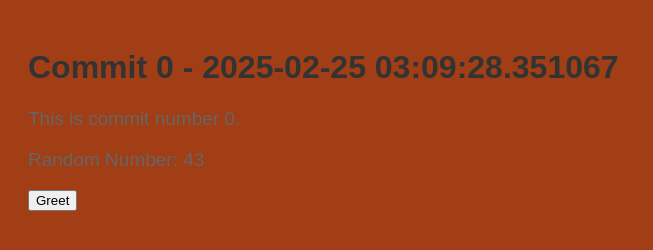
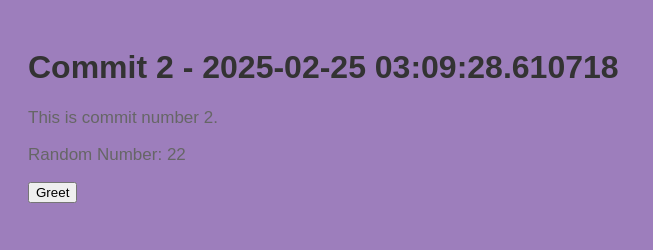
Before and after one commit to legbald0d/myrep-repo-20250225030922, a plain HTML site: page index.html in a window 1280 px wide. Shown: the whole page, without its empty margins (0-653 px from the left). Drawn offline with Linux system fonts and the light colour scheme.

Commit message:
📝 Commit 2 with HTML, CSS, and JS

```diff
--- a/index.html
+++ b/index.html
@@ -2,13 +2,13 @@
     <!DOCTYPE html>
     <html>
     <head>
-        <title>Commit 0 - 2025-02-25 03:09:28.351067</title>
+        <title>Commit 2 - 2025-02-25 03:09:28.610718</title>
         <link rel="stylesheet" href="style.css">
     </head>
     <body>
-        <h1>Commit 0 - 2025-02-25 03:09:28.351067</h1>
-        <p>This is commit number 0.</p>
-        <p>Random Number: 43</p>
+        <h1>Commit 2 - 2025-02-25 03:09:28.610718</h1>
+        <p>This is commit number 2.</p>
+        <p>Random Number: 22</p>
         <button onclick="greet()">Greet</button>
         <script src="script.js"></script>
     </body>
--- a/script.js
+++ b/script.js
@@ -2,4 +2,4 @@
     function greet() {
         alert('Hello from commit ' + commitNumber + '!');
     }
-    var commitNumber = 0;
+    var commitNumber = 2;
--- a/style.css
+++ b/style.css
@@ -1,7 +1,7 @@
 
     body {
         font-family: Arial, sans-serif;
-        background-color: #a13e15;
+        background-color: #9d7ebc;
         padding: 20px;
     }
     h1 {
@@ -9,5 +9,5 @@
     }
     p {
         color: #666;
-        font-size: 19px;
+        font-size: 17px;
     }
```
